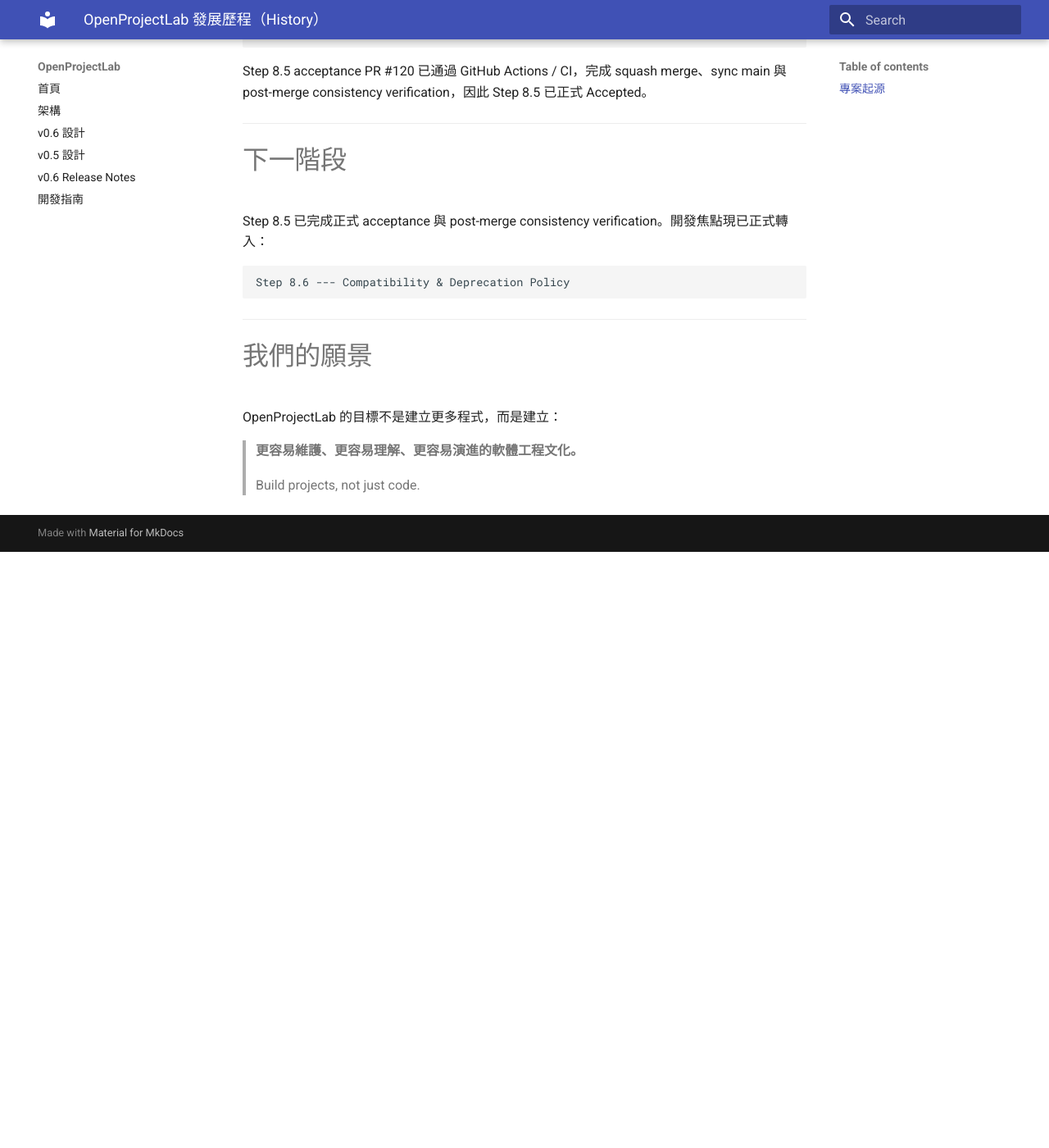
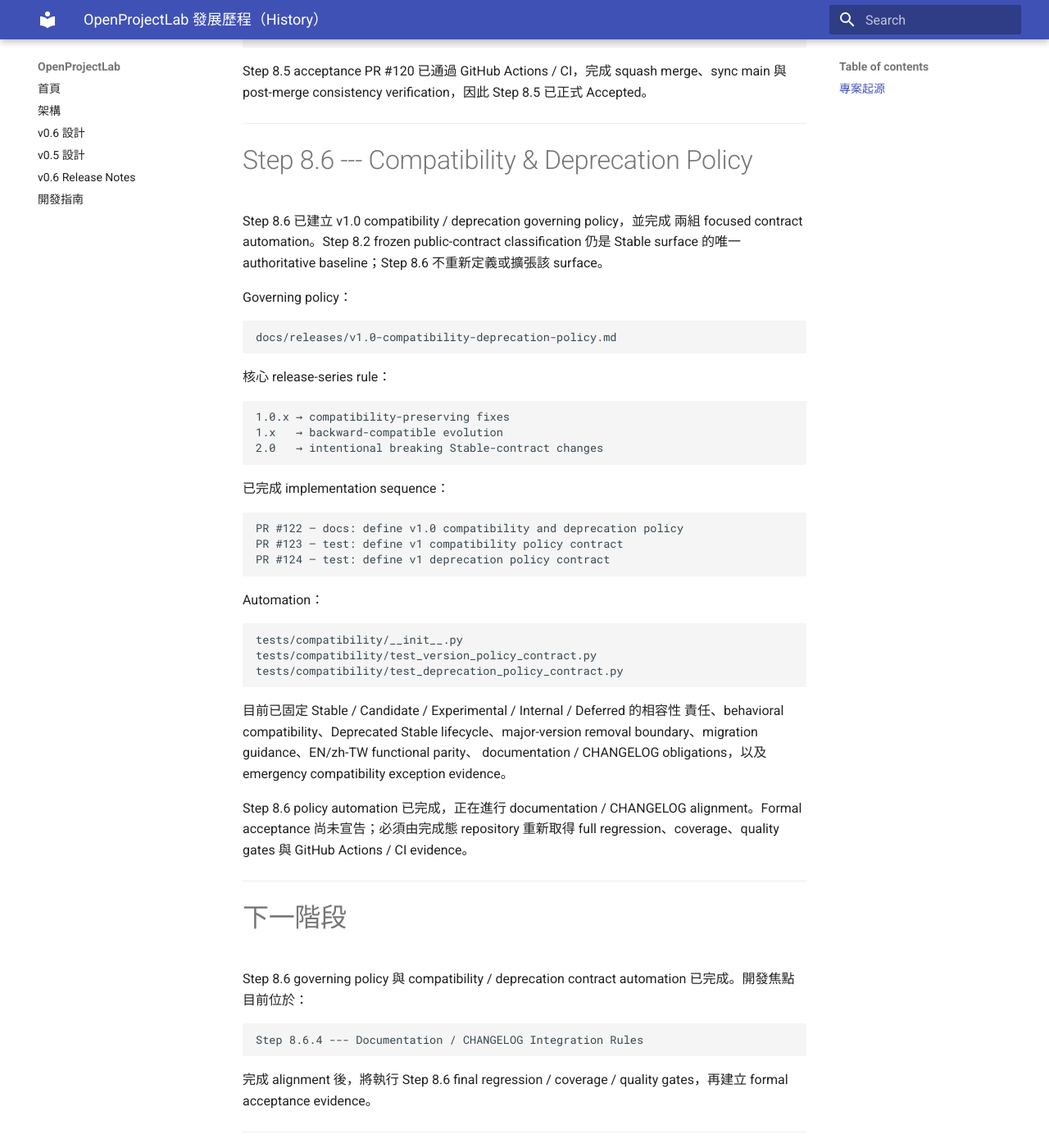
Before and after one commit to khwang1964/OpenProjectLab, an MkDocs documentation site: the page built from docs/HISTORY.md, in a window 1280 px wide and 1400 px high, scrolled down 21881 px. Shown: the whole window at 82% size. Built offline with MkDocs 1.6.1 and Material for MkDocs 9.7.7, drawn with Linux system fonts in a browser that asks for light colours; before the commit the page ends 22554 px from its top, so only the background shows below that.

Commit message:
docs: align v1 compatibility and deprecation policy (#125)

````diff
--- a/docs/HISTORY.md
+++ b/docs/HISTORY.md
@@ -1073,13 +1073,66 @@
 
 ------------------------------------------------------------------------
 
+# Step 8.6 --- Compatibility & Deprecation Policy
+
+Step 8.6 已建立 v1.0 compatibility / deprecation governing policy，並完成
+兩組 focused contract automation。Step 8.2 frozen public-contract
+classification 仍是 Stable surface 的唯一 authoritative baseline；Step 8.6
+不重新定義或擴張該 surface。
+
+Governing policy：
+
+``` text
+docs/releases/v1.0-compatibility-deprecation-policy.md
+```
+
+核心 release-series rule：
+
+``` text
+1.0.x → compatibility-preserving fixes
+1.x   → backward-compatible evolution
+2.0   → intentional breaking Stable-contract changes
+```
+
+已完成 implementation sequence：
+
+``` text
+PR #122 — docs: define v1.0 compatibility and deprecation policy
+PR #123 — test: define v1 compatibility policy contract
+PR #124 — test: define v1 deprecation policy contract
+```
+
+Automation：
+
+``` text
+tests/compatibility/__init__.py
+tests/compatibility/test_version_policy_contract.py
+tests/compatibility/test_deprecation_policy_contract.py
+```
+
+目前已固定 Stable / Candidate / Experimental / Internal / Deferred 的相容性
+責任、behavioral compatibility、Deprecated Stable lifecycle、major-version
+removal boundary、migration guidance、EN/zh-TW functional parity、
+documentation / CHANGELOG obligations，以及 emergency compatibility
+exception evidence。
+
+Step 8.6 policy automation 已完成，正在進行 documentation / CHANGELOG
+alignment。Formal acceptance 尚未宣告；必須由完成態 repository 重新取得
+full regression、coverage、quality gates 與 GitHub Actions / CI evidence。
+
+------------------------------------------------------------------------
+
 # 下一階段
 
-Step 8.5 已完成正式 acceptance 與 post-merge consistency verification。開發焦點現已正式轉入：
+Step 8.6 governing policy 與 compatibility / deprecation contract
+automation 已完成。開發焦點目前位於：
 
 ``` text
-Step 8.6 --- Compatibility & Deprecation Policy
+Step 8.6.4 --- Documentation / CHANGELOG Integration Rules
 ```
+
+完成 alignment 後，將執行 Step 8.6 final regression / coverage / quality
+gates，再建立 formal acceptance evidence。
 
 ------------------------------------------------------------------------
 
````
Also changed, not shown: CHANGELOG.md (+34 -0 lines), docs/releases/v1.0-compatibility-deprecation-policy.md (+19 -6 lines), docs/roadmap.md (+43 -5 lines).
